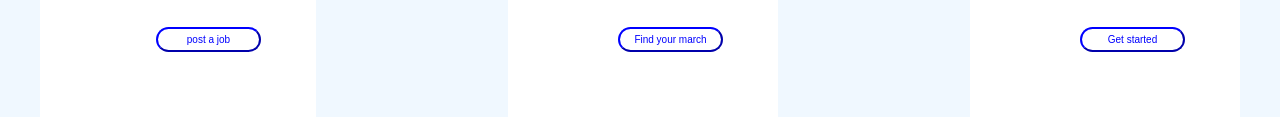
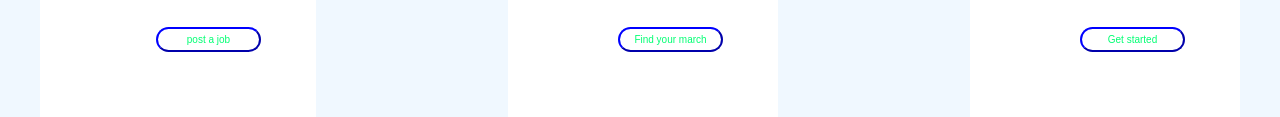
Before and after one commit to nelsonmakori/html.css-course, a plain HTML site: page index.html in a window 1280 px wide. Shown: the part 698-815 px from the top of the page. Drawn offline with Linux system fonts and the light colour scheme.

Commit message:
changed button color to green
i changed button color from blue to green

```diff
--- a/style.css
+++ b/style.css
@@ -98,7 +98,7 @@ div h3{
     text-align: center;
 }
 button{
-    color: blue;
+    color: rgb(0, 255, 115);
     background-color: white;
     border-radius: 16px;
     align-items: center;
```
